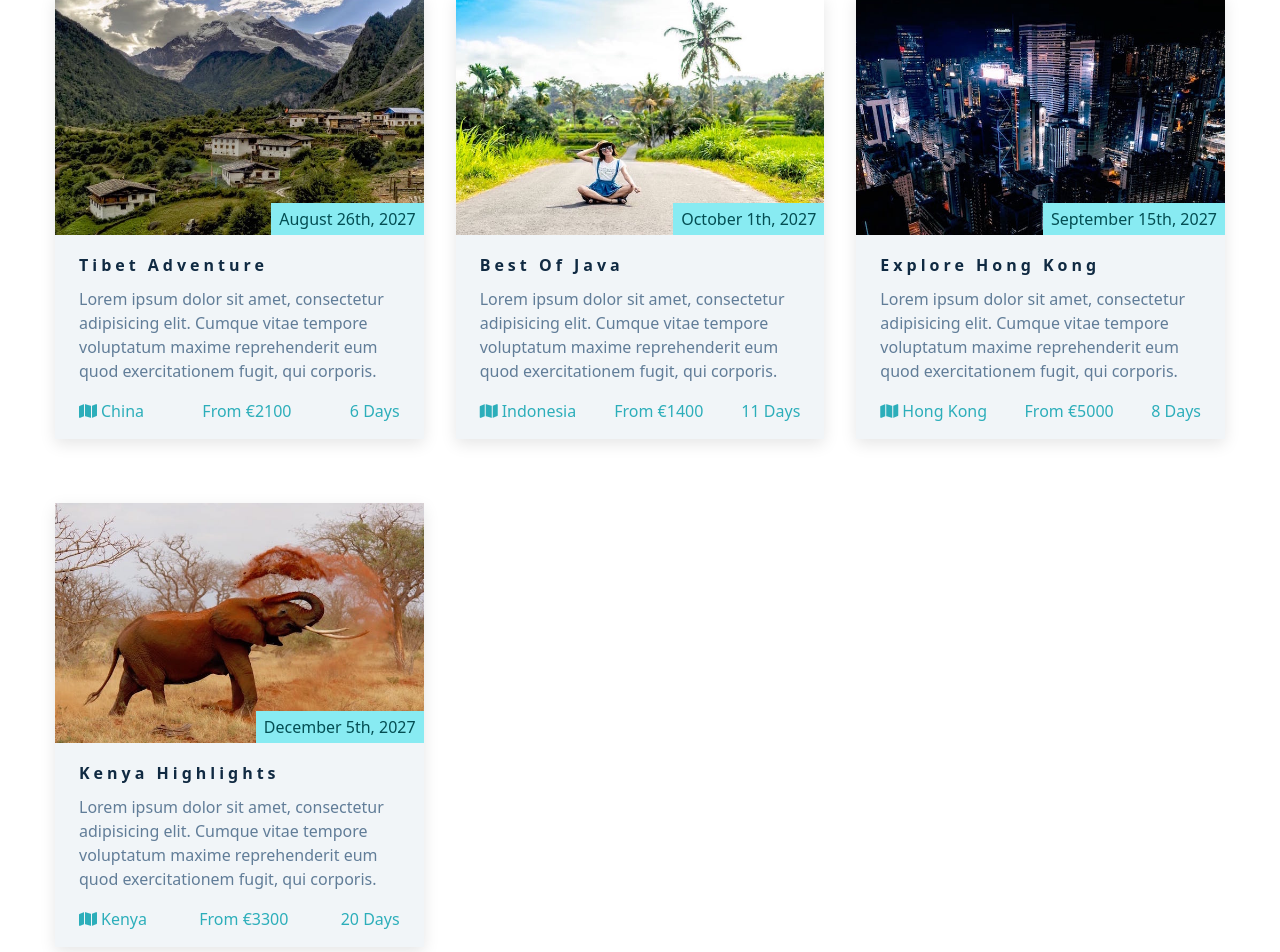
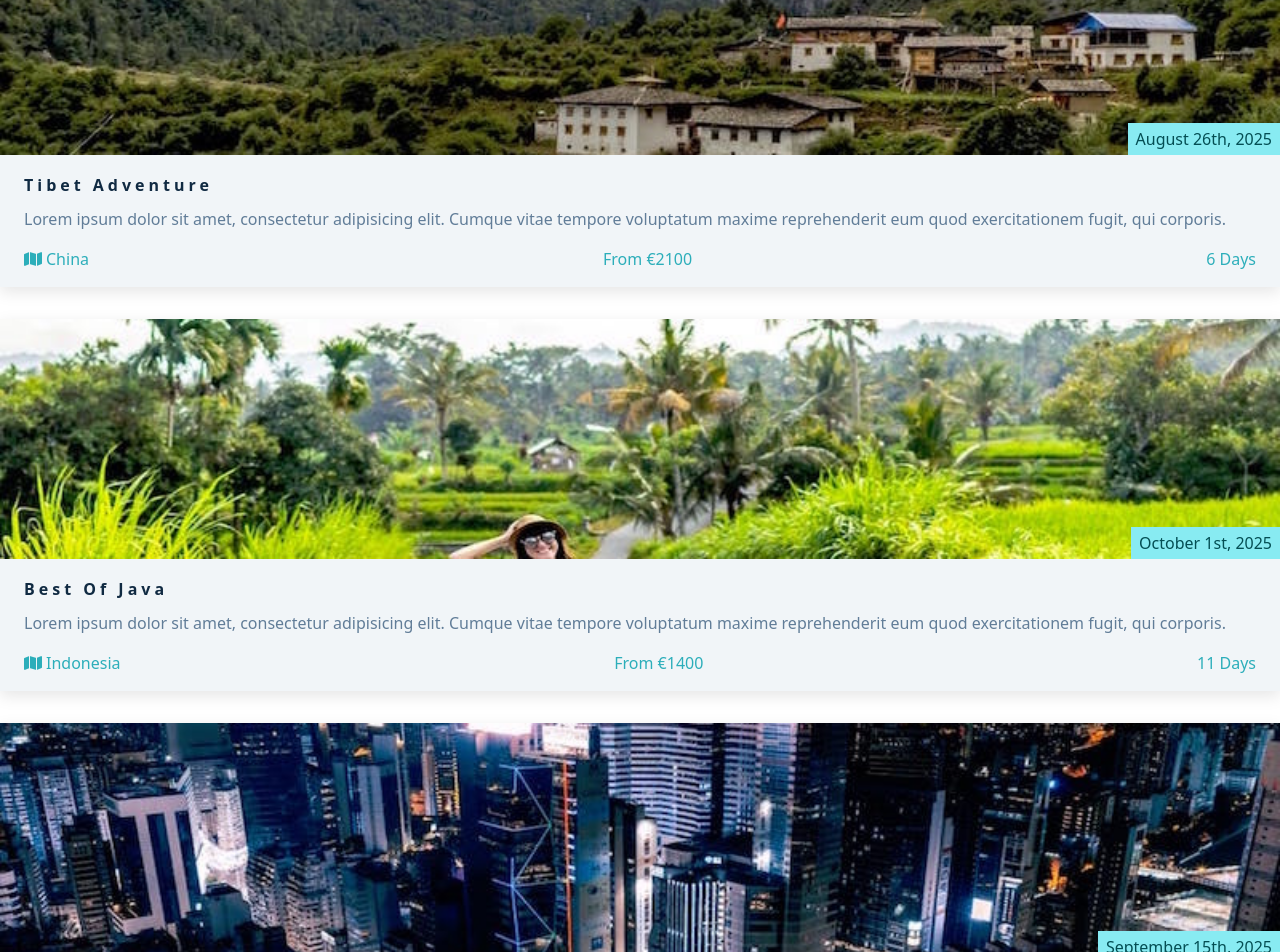
Before and after one commit to taraalleah/Week3-fe-pair-programming, a React (Vite) app in the folder week3-fe-pair-programming/: page / in a window 1280 px wide. Shown: the part 2060-3012 px from the top of the page. Built offline with nearby package versions, Linux system fonts and the light colour scheme.

Commit message:
Interation 4: worked with Tour.jsx and Tours.jsx to display the tours from the data.js file. I also added a key prop to the Tour component in Tours.jsx to avoid the warning about unique keys in a list.

```diff
--- a/week3-fe-pair-programming/src/components/Tour.jsx
+++ b/week3-fe-pair-programming/src/components/Tour.jsx
@@ -1,5 +1,27 @@
-function Tour() {
-  return <div>Tour</div>;
+const Tour = ({ image, date, title, info, location, duration, cost }) => {
+  return (
+    <article className='tour-card'>
+      <div className='tour-img-container'>
+        <img src={image} className='tour-img' alt={title} />
+        <p className='tour-date'>{date}</p>
+      </div>
+      <div className='tour-info'>
+        <div className='tour-title'>
+          <h4>{title}</h4>
+        </div>
+        <p>{info}</p>
+        <div className='tour-footer'>
+          <p>
+            <span>
+              <i className='fas fa-map'></i>
+            </span>
+            {location}
+          </p>
+          <p>from €{cost}</p>
+          <p>{duration} days</p>
+        </div>
+      </div>
+    </article>
+  )
 }
-
 export default Tour;
--- a/week3-fe-pair-programming/src/components/Tours.jsx
+++ b/week3-fe-pair-programming/src/components/Tours.jsx
@@ -1,133 +1,15 @@
-import tour1 from "../assets/images/tour-1.jpeg";
-import tour2 from "../assets/images/tour-2.jpeg";
-import tour3 from "../assets/images/tour-3.jpeg";
-import tour4 from "../assets/images/tour-4.jpeg";
+import { tours } from '../data'
+import Title from './Title'
+import Tour from './Tour'
 
 function Tours() {
   return (
-    <section className="section" id="tours">
-      <div className="section-title">
-        <h2>
-          featured <span>tours</span>
-        </h2>
-      </div>
-      <div className="section-center featured-center">
-        <article className="tour-card">
-          <div className="tour-img-container">
-            <img
-              src={tour1}
-              className="tour-img"
-              alt="Tibet Adventure"
-            />
-            <p className="tour-date">august 26th, 2027</p>
-          </div>
-          <div className="tour-info">
-            <div className="tour-title">
-              <h4>Tibet Adventure</h4>
-            </div>
-            <p>
-              Lorem ipsum dolor sit amet, consectetur adipisicing elit. Cumque vitae
-              tempore voluptatum maxime reprehenderit eum quod exercitationem fugit,
-              qui corporis.
-            </p>
-            <div className="tour-footer">
-              <p>
-                <span>
-                  <i className="fas fa-map" />
-                </span>
-                china
-              </p>
-              <p>from €2100</p>
-              <p>6 days</p>
-            </div>
-          </div>
-        </article>
-        <article className="tour-card">
-          <div className="tour-img-container">
-            <img src={tour2} className="tour-img" alt="best of java" />
-            <p className="tour-date">october 1th, 2027</p>
-          </div>
-          <div className="tour-info">
-            <div className="tour-title">
-              <h4>best of java</h4>
-            </div>
-            <p>
-              Lorem ipsum dolor sit amet, consectetur adipisicing elit. Cumque vitae
-              tempore voluptatum maxime reprehenderit eum quod exercitationem fugit,
-              qui corporis.
-            </p>
-            <div className="tour-footer">
-              <p>
-                <span>
-                  <i className="fas fa-map" />
-                </span>
-                indonesia
-              </p>
-              <p>from €1400</p>
-              <p>11 days</p>
-            </div>
-          </div>
-        </article>
-        <article className="tour-card">
-          <div className="tour-img-container">
-            <img
-              src={tour3}
-              className="tour-img"
-              alt="explore hong kong"
-            />
-            <p className="tour-date">september 15th, 2027</p>
-          </div>
-          <div className="tour-info">
-            <div className="tour-title">
-              <h4>explore hong kong</h4>
-            </div>
-            <p>
-              Lorem ipsum dolor sit amet, consectetur adipisicing elit. Cumque vitae
-              tempore voluptatum maxime reprehenderit eum quod exercitationem fugit,
-              qui corporis.
-            </p>
-            <div className="tour-footer">
-              <p>
-                <span>
-                  <i className="fas fa-map" />
-                </span>
-                hong kong
-              </p>
-              <p>from €5000</p>
-              <p>8 days</p>
-            </div>
-          </div>
-        </article>
-        <article className="tour-card">
-          <div className="tour-img-container">
-            <img
-              src={tour4}
-              className="tour-img"
-              alt="kenya highlights"
-            />
-            <p className="tour-date">december 5th, 2027</p>
-          </div>
-          <div className="tour-info">
-            <div className="tour-title">
-              <h4>kenya highlights</h4>
-            </div>
-            <p>
-              Lorem ipsum dolor sit amet, consectetur adipisicing elit. Cumque vitae
-              tempore voluptatum maxime reprehenderit eum quod exercitationem fugit,
-              qui corporis.
-            </p>
-            <div className="tour-footer">
-              <p>
-                <span>
-                  <i className="fas fa-map" />
-                </span>
-                kenya
-              </p>
-              <p>from €3300</p>
-              <p>20 days</p>
-            </div>
-          </div>
-        </article>
+    <section className='tours'>
+      <Title title='our tours' />
+      <div className='tours-center'>
+        {tours.map((tour) => {
+          return <Tour key={tour.id} {...tour} />;
+        })}
       </div>
     </section>
   );
```
